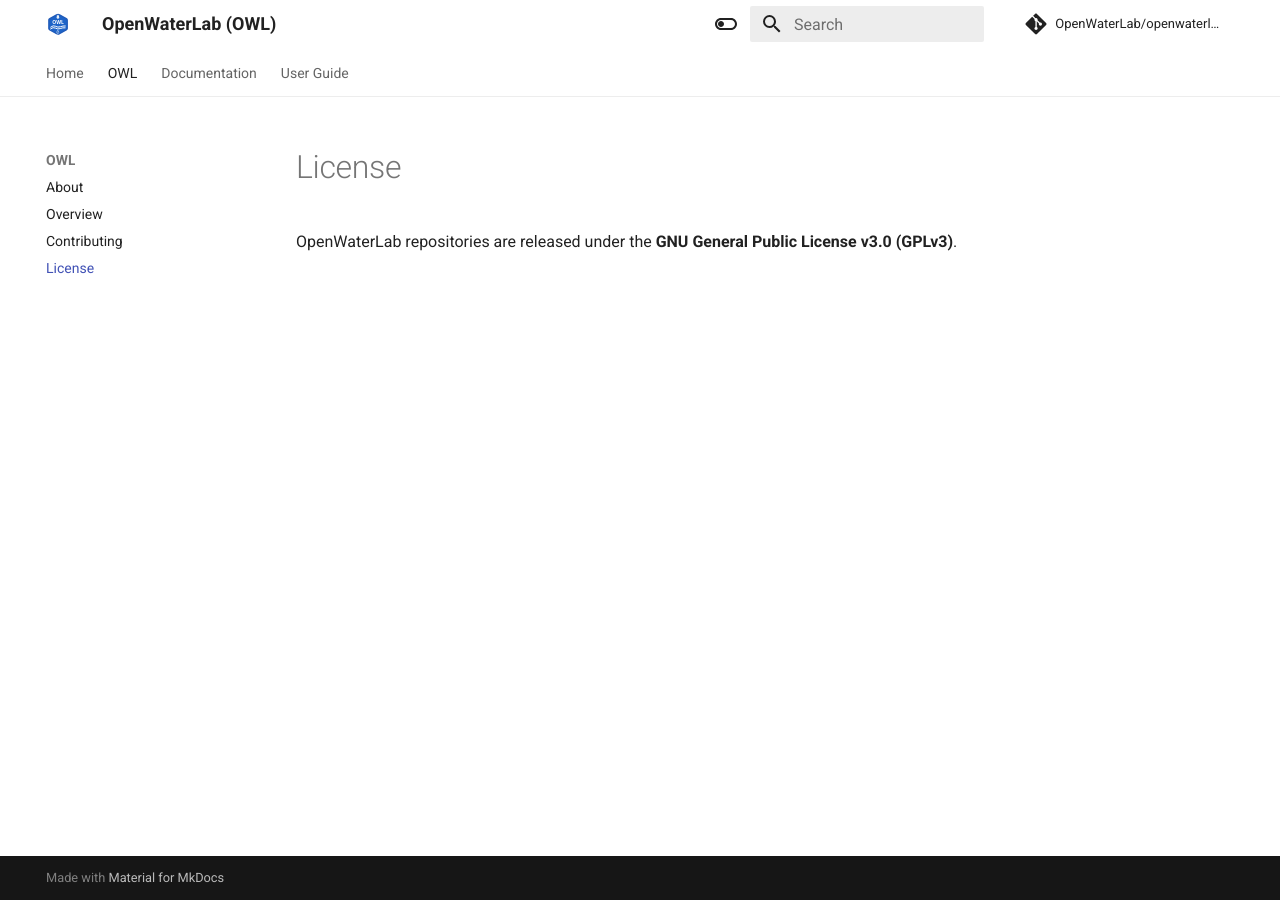
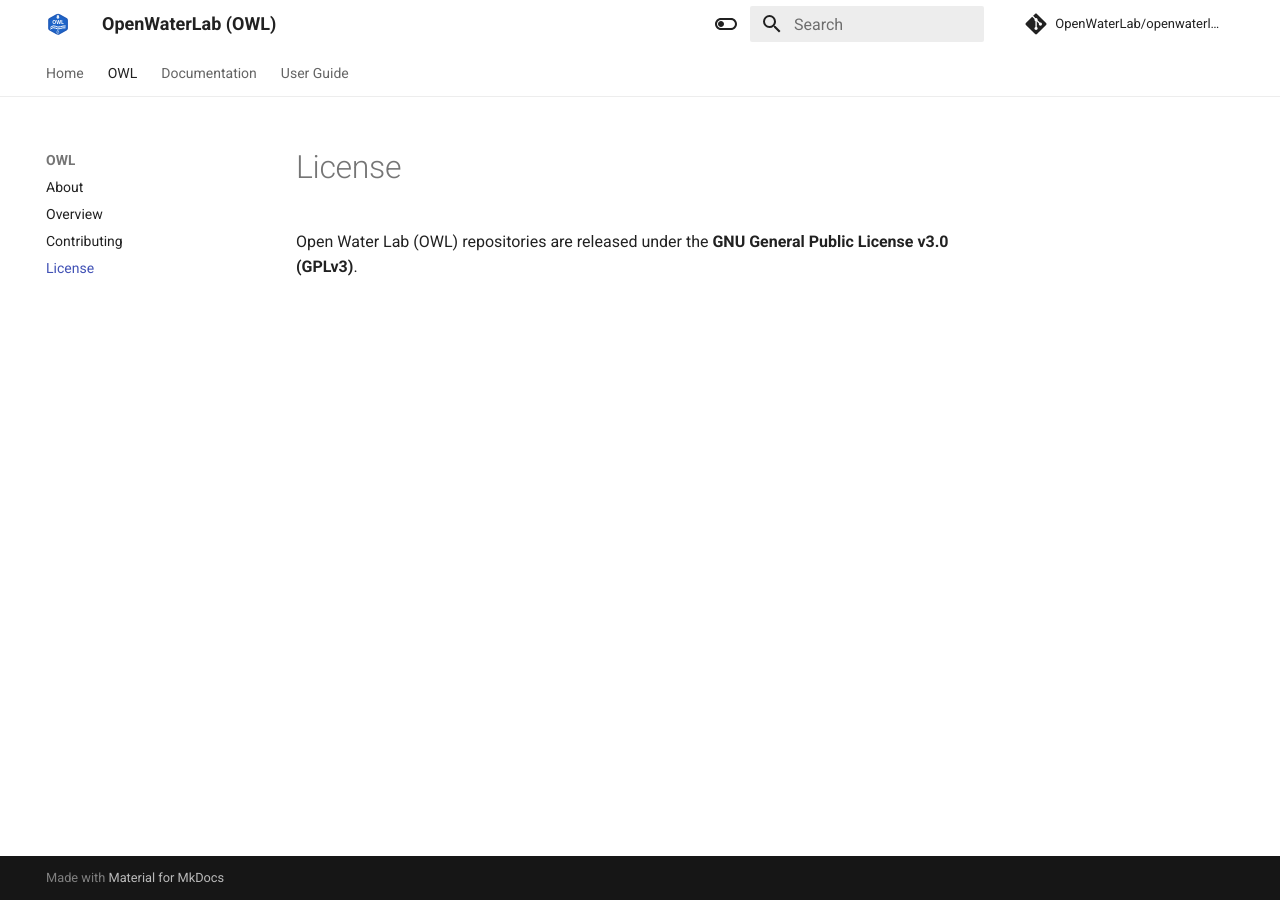
Before and after one commit to OpenWaterLab/openwaterlab.github.io, an MkDocs documentation site: the page built from docs/about/license.md, in a window 1280 px wide. Built offline with MkDocs 1.6.1 and Material for MkDocs 9.7.7, drawn with Linux system fonts in a browser that asks for light colours; comment, search, counter and statistics services are not loaded.

Commit message:
some text corrections

```diff
--- a/docs/about/license.md
+++ b/docs/about/license.md
@@ -1,3 +1,3 @@
 # License
 
-OpenWaterLab repositories are released under the **GNU General Public License v3.0 (GPLv3)**.
+Open Water Lab (OWL) repositories are released under the **GNU General Public License v3.0 (GPLv3)**.
```
Also changed, not shown: docs/about/index.md (+1 -1 lines), docs/about/overview.md (+1 -1 lines).
